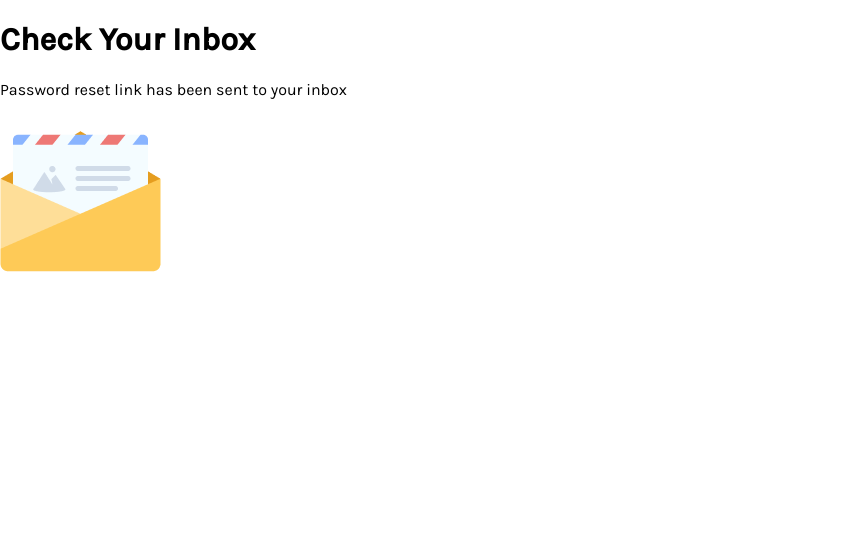
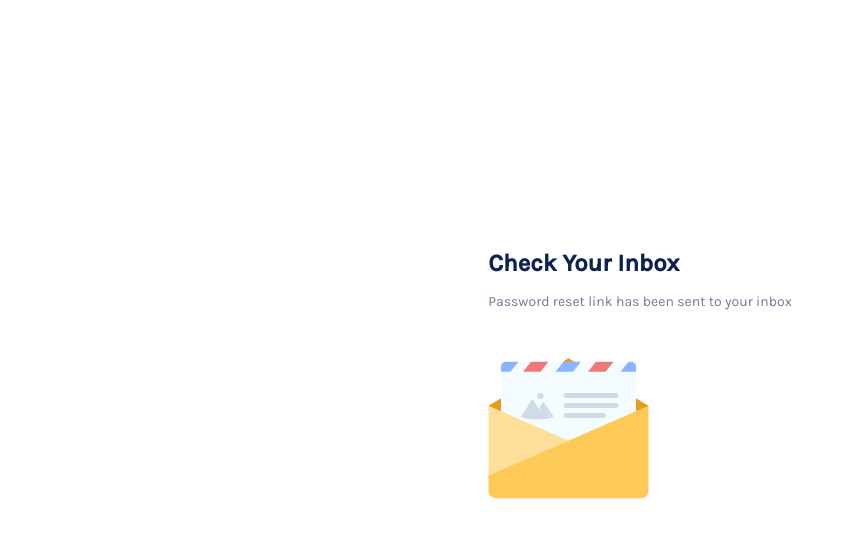
Before and after one commit to sparkpayrolls/SparkpayFrontend, a Next.js app: page /checkinbox in a window 1280 px wide. Shown: the top 538 px of the page, without its empty margins (0-854 px from the left). Built offline with nearby package versions, Linux system fonts and the light colour scheme.

Commit message:
start commit for check inbox page

```diff
--- a/pages/checkinbox/index.tsx
+++ b/pages/checkinbox/index.tsx
@@ -18,7 +18,7 @@ const CheckInbox: NextPage = () => {
           {" "}
           Password reset link has been sent to your inbox{" "}
         </p>
-        <Image src={inbox} alt="Picture of the author" />
+        <Image src={inbox} alt="Picture of the author" className="check-inbox__" />
       </div>
     </div>
   );
--- a/styles/pages/_checkinbox.scss
+++ b/styles/pages/_checkinbox.scss
@@ -0,0 +1,26 @@
+.check-inbox {
+  display: flex;
+  justify-content: center;
+  align-items: center;
+  min-height: 100vh;
+
+  &__content {
+    // width: 29%;
+    margin-bottom: 3rem;
+  }
+
+  &__title {
+    font-weight: 600;
+    font-size: 1.5rem;
+    line-height: 2rem;
+    color: #0b2253;
+    margin: 0 0 0.5rem;
+  }
+
+  &__subtext {
+    font-weight: normal;
+    font-size: 14px;
+    color: #6d7a98;
+    margin-bottom: 2rem;
+  }
+}
```
